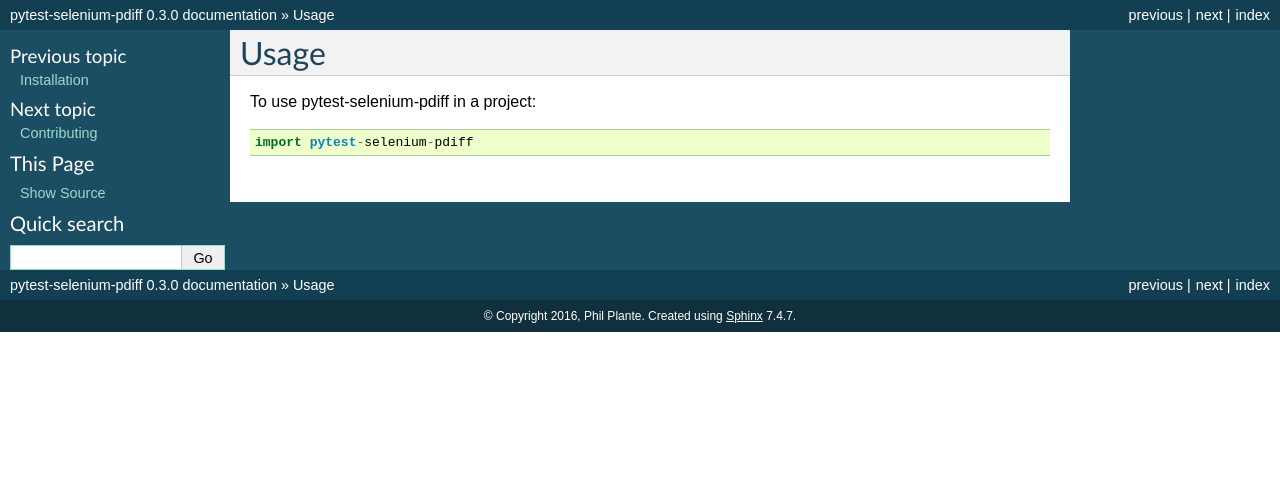
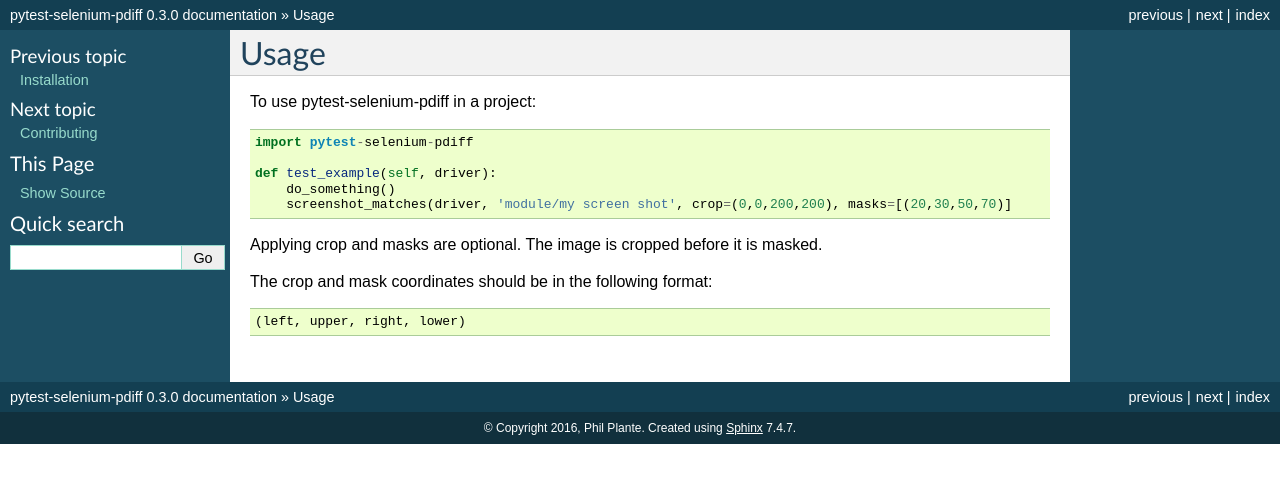
Before and after one commit to m8ttyB/pytest-selenium-pdiff, a Sphinx documentation site: the page built from docs/usage.rst, in a window 1280 px wide. Shown: the top 483 px of the page. Built offline with Sphinx 7.4.7, drawn with Linux system fonts in a browser that asks for light colours.

Commit message:
Add documentation.

```diff
--- a/docs/usage.rst
+++ b/docs/usage.rst
@@ -5,3 +5,14 @@
 To use pytest-selenium-pdiff in a project::
 
     import pytest-selenium-pdiff
+
+    def test_example(self, driver):
+        do_something()
+        screenshot_matches(driver, 'module/my screen shot', crop=(0,0,200,200), masks=[(20,30,50,70)]
+
+
+Applying crop and masks are optional.  The image is cropped before it is masked.
+
+The crop and mask coordinates should be in the following format::
+
+ (left, upper, right, lower)
```
Also changed, not shown: 1 other file.
